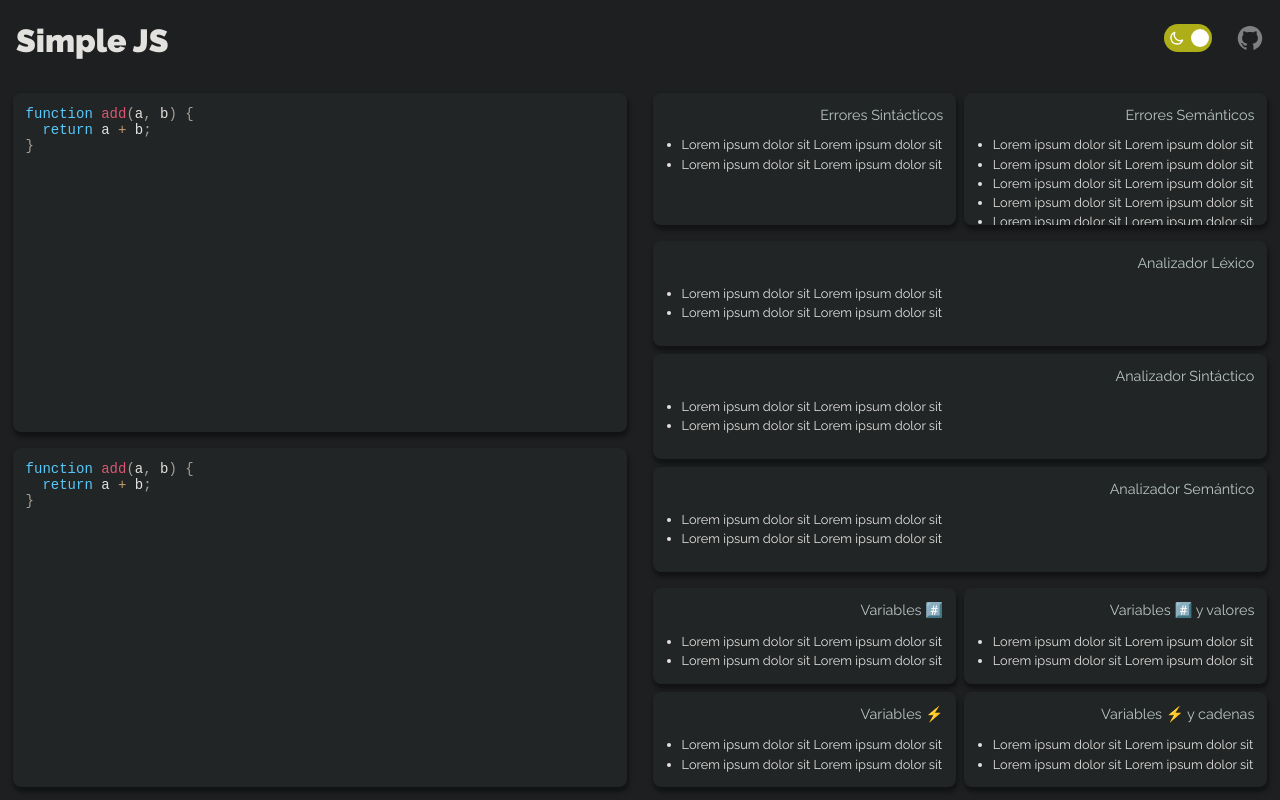
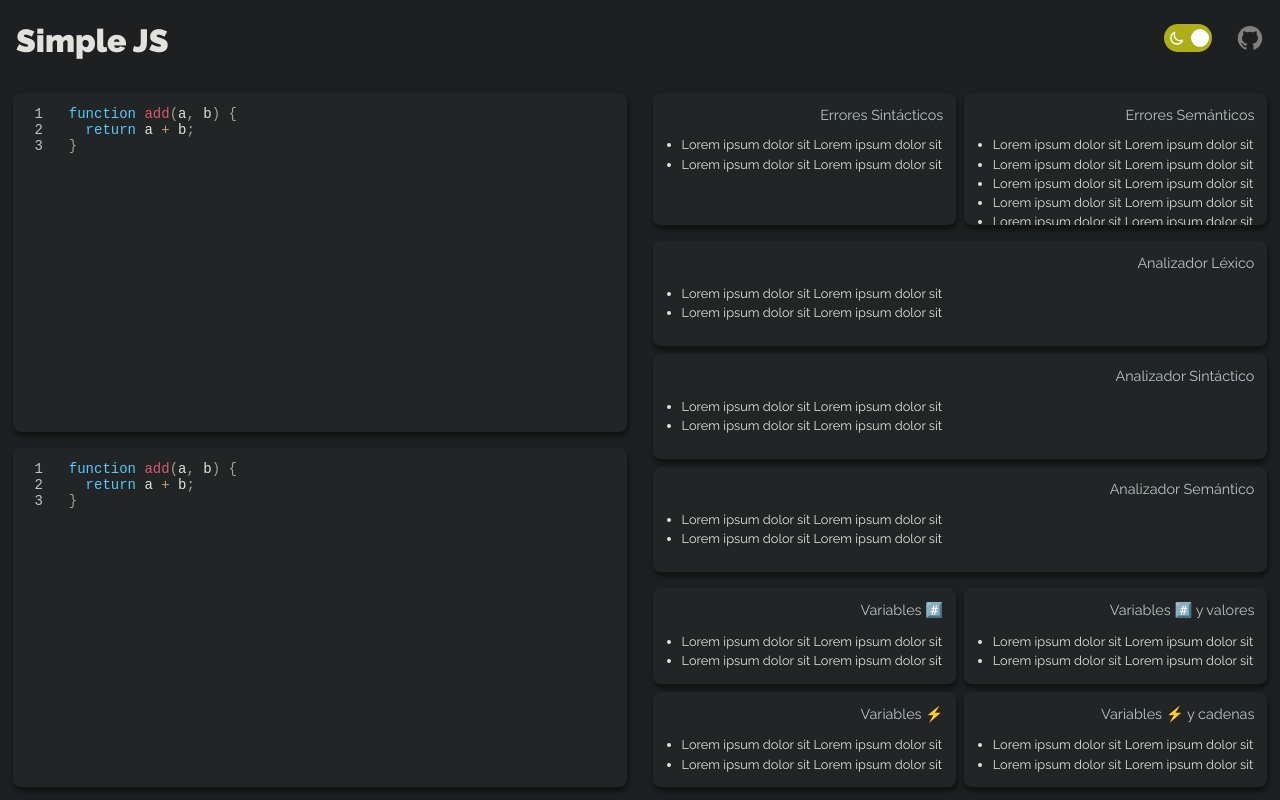
Before and after one commit to jeanchirinos/simple-js, a React (Create React App) app: page / in a window 1280 px wide. Built offline with nearby package versions, Linux system fonts and the light colour scheme.

Commit message:
Line numbers added

```diff
--- a/src/components/Atoms/CodeEditor.jsx
+++ b/src/components/Atoms/CodeEditor.jsx
@@ -36,12 +36,18 @@ export default function CodeEditor({
     setCompiledCode(compiledCode);
   }
 
+  const highlightWithLineNumbers = input =>
+    highlight(input, languages.js)
+      .split('\n')
+      .map((line, i) => `<span class='editorLineNumber'>${i + 1}</span>${line}`)
+      .join('\n');
+
   return (
     <S_EDITOR
       placeholder={placeholder}
       value={code}
       onValueChange={code => compileCode(code)}
-      highlight={code => highlight(code, languages.js)}
+      highlight={code => highlightWithLineNumbers(code)}
       textareaId={textareaId}
     />
   );
@@ -52,6 +58,24 @@ export const S_EDITOR = styled(Editor)(
     min-height: 100%;
     font-family: 'Fira code', 'Fira Mono', monospace;
     font-size: 14px;
+    counter-reset: line;
+
+    .editorLineNumber {
+      color: ${theme.font_light};
+      width: 30px;
+      text-align: right;
+      position: absolute;
+      left: 0px;
+    }
+
+    textarea,
+    pre {
+      padding: 0.8rem 0.8rem 0 3.5rem !important;
+    }
+
+    textarea:focus {
+      outline: none;
+    }
 
     .token.operator {
       background-color: transparent;
@@ -99,14 +123,5 @@ export const S_EDITOR = styled(Editor)(
         color: #978e81;
       }
     `}
-
-    textarea,
-    pre {
-      padding: 0.8rem 0.8rem 0 0.8rem !important;
-    }
-
-    textarea:focus {
-      outline: none;
-    }
   `
 );
--- a/src/components/Molecules/Header.jsx
+++ b/src/components/Molecules/Header.jsx
@@ -7,7 +7,7 @@ export default function Header() {
   return (
     <S_HEADER>
       <h1>Simple JS</h1>
-      <Flex columnGap={1.5}>
+      <Flex as="aside" columnGap={1.5}>
         <ThemeSwitcher />
         <GithubLink />
       </Flex>
--- a/src/globalStyles.js
+++ b/src/globalStyles.js
@@ -9,7 +9,6 @@ export default createGlobalStyle(
     ::before {
       margin: 0;
       box-sizing: border-box;
-      transition: none;
     }
 
     body {
```
